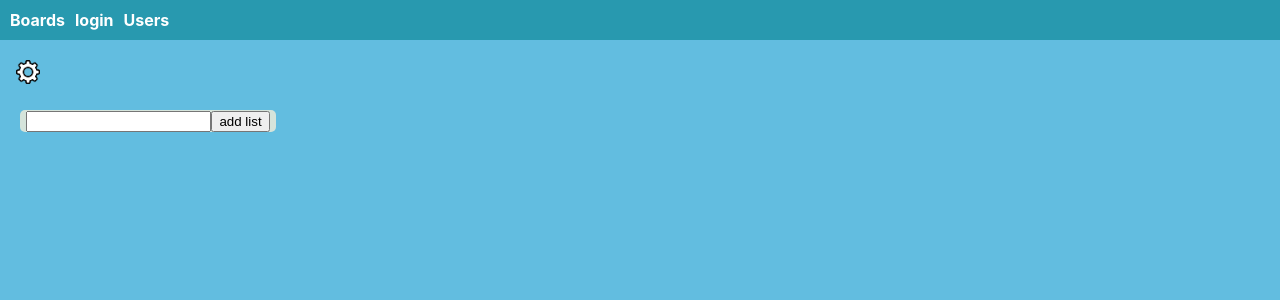
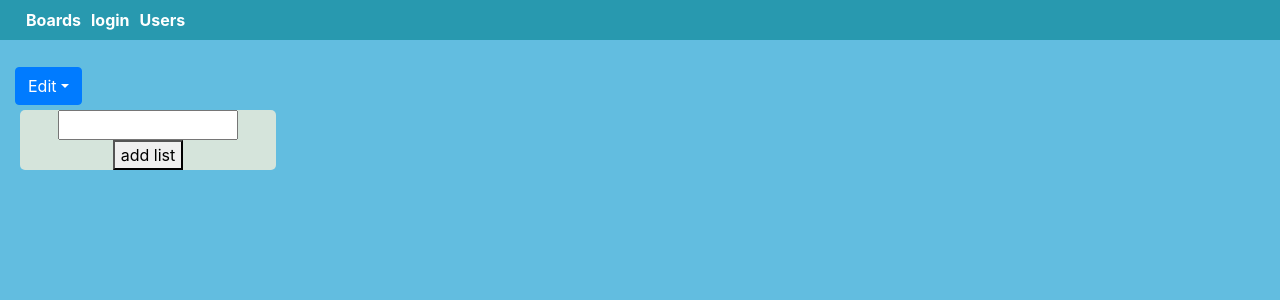
Before and after one commit to michaelsnow3/trello-clone-app, a React (Create React App) app: page /board in a window 1280 px wide. Shown: the top 300 px of the page. Built offline with nearby package versions, Linux system fonts and the light colour scheme.

Commit message:
added bootstrap dropdown menu on display board page

```diff
--- a/package.json
+++ b/package.json
@@ -3,7 +3,9 @@
   "version": "0.1.0",
   "private": true,
   "dependencies": {
+    "bootstrap": "^4.3.1",
     "react": "^16.8.4",
+    "react-bootstrap": "^1.0.0-beta.6",
     "react-dom": "^16.8.4",
     "react-redux": "^6.0.1",
     "react-router-dom": "^5.0.0",
--- a/public/index.html
+++ b/public/index.html
@@ -37,5 +37,6 @@
       To begin the development, run `npm start` or `yarn start`.
       To create a production bundle, use `npm run build` or `yarn build`.
     -->
+
   </body>
 </html>
--- a/src/components/AddList/AddList.css
+++ b/src/components/AddList/AddList.css
@@ -2,6 +2,10 @@
   background-color: rgb(213, 228, 219);
   width: 20%;
   margin: 20px;
-  flex: 1, auto;
   border-radius: 5px;
 }
+
+.addListInput {
+  margin-left: 15px;
+  margin-right: 15px;
+}
--- a/src/components/AddList/AddList.js
+++ b/src/components/AddList/AddList.js
@@ -47,11 +47,12 @@ const AddList = ({ listTitleValue, handleListTitleChange, boardId, setBoardConte
 
   return (
     <div className="addListContainer">
+    <div className="addListInput">
       <input
-        className="addListInput"
         value={listTitleValue}
         onChange={handleTextChange}
       />
+      </div>
       <button onClick={handleAddList}>add list</button>
     </div>
   );
--- a/src/components/DisplayBoard/DisplayBoard.css
+++ b/src/components/DisplayBoard/DisplayBoard.css
@@ -6,15 +6,9 @@
   padding-top: 50px;
 }
 
-/* .boardTitle {
-  margin-top: 20px;
-  margin-bottom: 20px;
-  font-size: 2rem;
-  font-weight: bold;
-  position: fixed;
-  text-align: center;
-  width: 100%;
-} */
+.boardTitle {
+  margin-right: 15px;
+}
 
 .boardHeader {
   margin-top: 20px;
--- a/src/components/DisplayBoard/DisplayBoard.js
+++ b/src/components/DisplayBoard/DisplayBoard.js
@@ -2,11 +2,12 @@ import React from 'react';
 import { connect } from 'react-redux';
 
 import './DisplayBoard.css';
-import settings from '../../settings.png'
 
 // import components
 import List from '../List/List';
-import AddList from '../AddList/AddList'
+import AddList from '../AddList/AddList';
+import BoardMenu from '../dropdownMenu/BoardMenu'
+
 
 const mapStateToProps = state => ({
   activeBoard: state.boardInfo.activeBoard,
@@ -22,17 +23,13 @@ function DisplayBoard({ activeBoard, boardLists }) {
     return acc;
   }, []);
 
-  const handleSettingsClick = () => {
-    console.log('gear clicked')
-  }
-
   boardListComponents.push(<AddList boardId={boardId} key={-1}/>)
 
   return (
     <div>
       <div className="boardHeader">
         <div className="boardTitle">{boardTitle}</div>
-        <img onClick={handleSettingsClick} className="boardSettings" src={settings} alt='gear' />
+        <BoardMenu />
       </div>
       <div className="boardLists">{boardListComponents}</div>
     </div>
--- a/src/components/Nav/Nav.css
+++ b/src/components/Nav/Nav.css
@@ -1,6 +1,7 @@
 .navbar {
   display: flex;
   flex-direction: row;
+  justify-content: flex-start;
   background-color: #2899af;
   height: 40px;
   align-items: center;
@@ -9,7 +10,7 @@
   width: 100%;
 }
 
-a {
+nav a {
   margin-left: 10px;
   color: white;
   text-decoration: none;
--- /dev/null
+++ b/src/components/dropdownMenu/BoardMenu.js
@@ -0,0 +1,16 @@
+import React from 'react'
+import {Dropdown, DropdownButton} from 'react-bootstrap'
+
+const BoardMenu = () => {
+  return(
+    <div>
+      <DropdownButton id="dropdown-basic-button" title='Edit'>
+        <Dropdown.Item href="#/action-1">Edit Board Title</Dropdown.Item>
+        <Dropdown.Item href="#/action-2">Delete Board</Dropdown.Item>
+      </DropdownButton>
+    </div>
+  )
+}
+
+
+export default BoardMenu
--- a/src/index.css
+++ b/src/index.css
@@ -14,3 +14,4 @@ code {
   font-family: source-code-pro, Menlo, Monaco, Consolas, "Courier New",
     monospace;
 }
+input, select, textarea { max-width: 80%; }
--- a/src/index.js
+++ b/src/index.js
@@ -4,6 +4,7 @@ import { createStore, combineReducers, applyMiddleware } from 'redux';
 import { Provider } from 'react-redux';
 import thunkMiddleware from 'redux-thunk';
 import { createLogger } from 'redux-logger';
+import 'bootstrap/dist/css/bootstrap.min.css';
 
 import App from './components/App/App';
 import * as serviceWorker from './serviceWorker';
```
Also changed, not shown: src/components/dropdownMenu/menus.css (added), src/settings.png (deleted), 1 other file (tests, documents, lock files or other folders).
